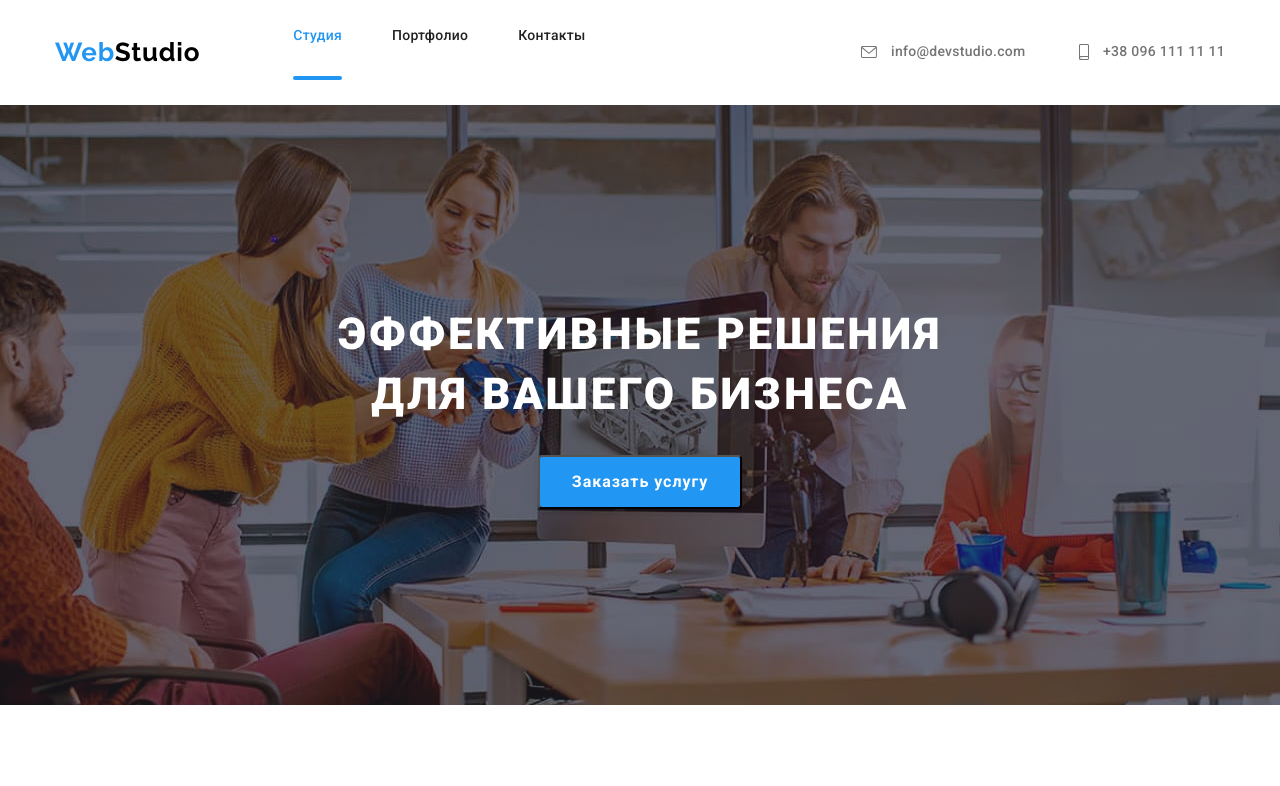
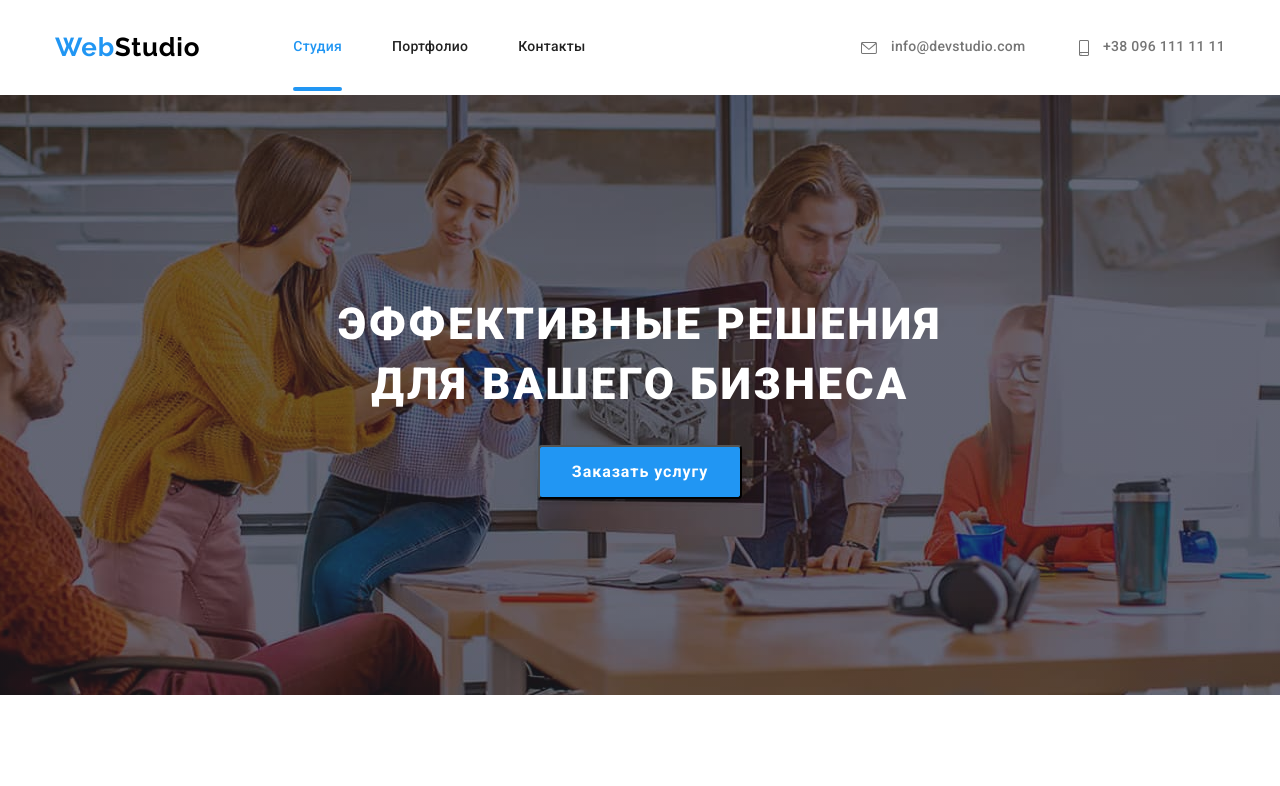
Before and after one commit to LoraZahorzhevska/goit-markup-hw-05, a plain HTML site: page index.html in a window 1280 px wide. Shown: the top 786 px of the page. Drawn offline with nearby package versions, Linux system fonts and the light colour scheme.

Commit message:
правки от ментора

```diff
--- a/css/styles.css
+++ b/css/styles.css
@@ -153,8 +153,6 @@ img {
 }
 
 .header {
-  padding-top: 24px;
-  padding-bottom: 25px;
   background-color: var(--white);
 }
 
@@ -162,6 +160,9 @@ img {
   display: flex;
   justify-content: flex-end;
   align-items: center;
+
+  padding-top: 32px;
+  padding-bottom: 32px;
 }
 
 .navigation {
@@ -176,6 +177,10 @@ img {
 
 .menu {
   display: inline-flex;
+}
+
+.menu-item {
+  position: relative;
 }
 
 .menu-item:not(:last-child) {
@@ -210,13 +215,14 @@ img {
 .link-nav:hover::after,
 .link-nav:focus::after,
 .active::after {
+  position: absolute;
   content: "";
   display: block;
+  margin-top: 28px;
   width: 100%;
   height: 4px;
   border-radius: 2px;
   background-color: var(--accent-color);
-  margin-top: 28px;
 
   transition: transform 250ms cubic-bezier(0.4, 0, 0.2, 1);
 }
@@ -438,6 +444,7 @@ img {
 
   text-align: center;
 
+  background-color: var(--white);
   box-shadow: 0px 1px 3px rgba(0, 0, 0, 0.12), 0px 1px 1px rgba(0, 0, 0, 0.14),
     0px 2px 1px rgba(0, 0, 0, 0.2);
   border-radius: 0px 0px 4px 4px;
```
